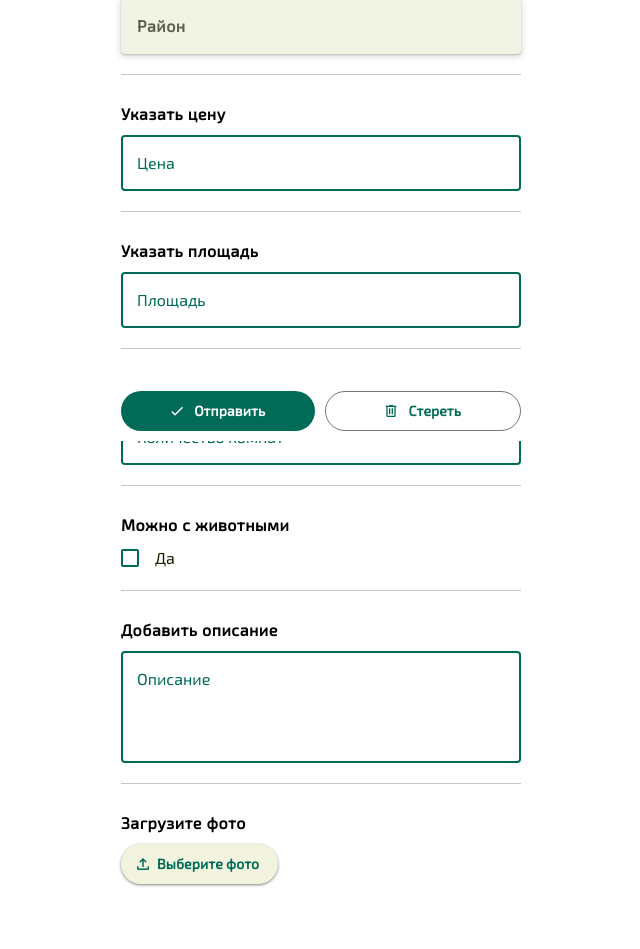
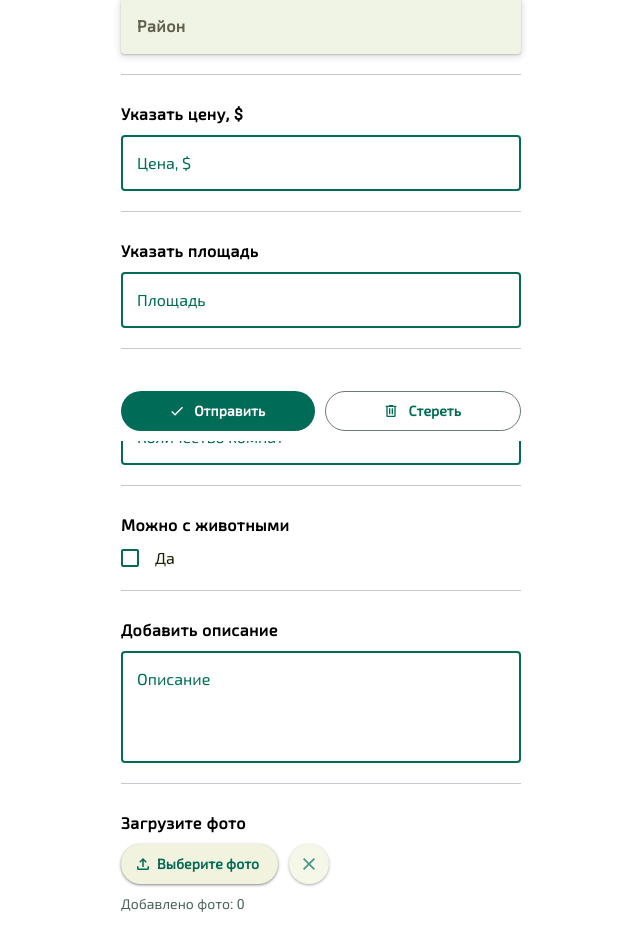
Before and after one commit to TakhirKudusov/tropic-form-TWA, a Next.js app: page / in a window 1280 px wide. Shown: the part 359-1308 px from the top of the page, without its empty margins (319-959 px from the left). Built offline with nearby package versions, Linux system fonts and the light colour scheme; a web font is replaced by a local one.

Commit message:
Uploading data, serving photos, photos quantity, form validation and district disable

```diff
--- a/components/Form/Form.tsx
+++ b/components/Form/Form.tsx
@@ -13,28 +13,49 @@ import Checkbox from "@/components/UI/Checkbox/Checkbox";
 import UploadButton from "@/components/UI/UploadButton/UploadButton";
 import MenuButtons from "@/components/UI/MenuButtons/MenuButtons";
 import TextArea from "@/components/UI/TextArea/TextArea";
-import { FormEvent } from "react";
+import { createRef, RefObject, useEffect, useRef, useState } from "react";
+import { handleSubmitForm } from "@/components/Form/helpers";
+import { MyFormData } from "@/common/types/types";
 
 const Form = () => {
+  const [isMounted, setIsMounted] = useState<boolean>(false);
+
+  const uploadRef = useRef<HTMLInputElement>(null);
+
   const formik = useFormik({
     initialValues,
     validationSchema: FORM_SCHEMA,
     onReset<Values>(
-      values: Values,
+      values: MyFormData,
       formikHelpers: FormikHelpers<Values>
-    ): void {
-      console.log(values);
+    ): void | Promise<any> {
+      if (uploadRef?.current) {
+        uploadRef.current.value = "";
+      }
     },
     onSubmit<Values>(
-      values: Values,
+      values: MyFormData,
       formikHelpers: FormikHelpers<Values>
     ): void | Promise<any> {
-      console.log(values);
+      handleSubmitForm(values);
     },
   });
 
+  useEffect(() => {
+    if (!isMounted) {
+      setIsMounted(true);
+    }
+    if (formik.values.city !== "Тбилиси" && isMounted) {
+      formik.setFieldValue("district", "");
+    }
+  }, [formik.values.city]);
+
   return (
-    <StyledForm onReset={formik.handleReset} onSubmit={formik.handleSubmit}>
+    <StyledForm
+      onReset={formik.handleReset}
+      onSubmit={formik.handleSubmit}
+      encType="multipart/form-data"
+    >
       <Title>Указать город</Title>
       <Select
         name="city"
@@ -42,6 +63,7 @@ const Form = () => {
         dataType="cities"
         value={formik.values.city}
         onChange={formik.handleChange}
+        required={true}
       />
       <Divider />
       <Title>Указать район</Title>
@@ -49,18 +71,21 @@ const Form = () => {
         name="district"
         data={districts}
         dataType="districts"
-        value={formik.values.city !== "Тбилиси" ? "" : formik.values.district}
+        value={formik.values.district}
         onChange={formik.handleChange}
         disabled={formik.values.city !== "Тбилиси"}
       />
       <Divider />
-      <Title>Указать цену</Title>
+      <Title>Указать цену, $</Title>
       <Input
         name="cost"
-        placeholder="Цена"
+        placeholder="Цена, $"
         value={formik.values.cost}
         onChange={formik.handleChange}
       />
+      {formik.errors.cost ? (
+        <ErrorMessage>{formik.errors.cost}</ErrorMessage>
+      ) : null}
       <Divider />
       <Title>Указать площадь</Title>
       <Input
@@ -69,6 +94,9 @@ const Form = () => {
         value={formik.values.square}
         onChange={formik.handleChange}
       />
+      {formik.errors.square ? (
+        <ErrorMessage>{formik.errors.square}</ErrorMessage>
+      ) : null}
       <Divider />
       <Title>Указать кол-во комнат</Title>
       <Input
@@ -77,6 +105,9 @@ const Form = () => {
         value={formik.values.roomsQuantity}
         onChange={formik.handleChange}
       />
+      {formik.errors.roomsQuantity ? (
+        <ErrorMessage>{formik.errors.roomsQuantity}</ErrorMessage>
+      ) : null}
       <Divider />
       <Title>Можно с животными</Title>
       <Checkbox
@@ -92,17 +123,38 @@ const Form = () => {
         value={formik.values.description}
         onChange={formik.handleChange}
       />
+      {formik.errors.description ? (
+        <ErrorMessage>{formik.errors.description}</ErrorMessage>
+      ) : null}
       <Divider />
       <Title>Загрузите фото</Title>
       <UploadButton
+        ref={uploadRef}
         name="photos"
         value={formik.values.photos}
-        onChange={formik.handleChange}
+        changeHandler={formik.setFieldValue}
+        disabled={formik.values.photos.length >= 10}
       />
+      <PhotoCounterText>
+        Добавлено фото: {formik.values.photos.length}
+      </PhotoCounterText>
       <MenuButtons />
     </StyledForm>
   );
 };
+
+const PhotoCounterText = styled.p`
+  font-size: 14px;
+  line-height: 20px;
+  color: #4b635b;
+  font-weight: 500;
+`;
+
+const ErrorMessage = styled.p`
+  font-size: 14px;
+  line-height: 20px;
+  color: #ba1a1a;
+`;
 
 const Title = styled.h3`
   font-weight: 700;
--- a/components/Form/constants.ts
+++ b/components/Form/constants.ts
@@ -1,41 +1,41 @@
 import * as yup from "yup";
-import { City, District } from "@/common/types/types";
+import { City, District, MyFormData } from "@/common/types/types";
 
-const initialValues = {
+const initialValues: MyFormData = {
   city: "",
   cost: "",
   square: "",
   roomsQuantity: "",
   district: "",
-  allowingPets: "false",
+  allowingPets: false,
   description: "",
-  photos: "",
+  photos: [],
 };
 
 const FORM_SCHEMA = yup.object().shape({
-  city: yup.string().required("Это обязательное поле!"),
-  district: yup.string().required("Это обязательное поле!"),
+  city: yup.string().required(""),
+  district: yup.string(),
   cost: yup
     .string()
-    .required("Это обязательное поле!")
+    .required("")
     .matches(/^\d+$/, "Пожалуйста, введите число!")
     .max(10, "Введите до 10 цифр!"),
   square: yup
     .string()
-    .required("Это обязательное поле!")
+    .required("")
     .matches(/^\d+$/, "Пожалуйста, введите число!")
     .max(10, "Введите до 10 цифр!"),
   roomsQuantity: yup
     .string()
-    .required("Это обязательное поле!")
+    .required("")
     .matches(/^\d+$/, "Пожалуйста, введите число!")
     .max(10, "Введите до 10 цифр!"),
-  allowingPets: yup.string().required("Это обязательное поле!"),
+  allowingPets: yup.boolean().required(""),
   description: yup
     .string()
-    .required("Это обязательное поле!")
-    .max(500, "Введите до 500 символов!"),
-  photos: yup.mixed(),
+    .required("")
+    .max(1_500, "Введите до 1 500 символов!"),
+  photos: yup.array(),
 });
 
 const cities: City[] = ["Тбилиси", "Батуми", "Кутаиси"];
--- /dev/null
+++ b/components/Form/helpers.ts
@@ -0,0 +1,15 @@
+import { MyFormData, WindowTg } from "@/common/types/types";
+
+const handleSubmitForm = (data: MyFormData) => {
+  if (typeof (window as WindowTg)?.Telegram !== "undefined") {
+    try {
+      const { photos, ...newData } = data;
+      console.log(newData);
+      (window as WindowTg)?.Telegram.WebApp.sendData(JSON.stringify(newData));
+    } catch (error) {
+      console.error(error);
+    }
+  }
+};
+
+export { handleSubmitForm };
--- a/components/UI/Button/Button.tsx
+++ b/components/UI/Button/Button.tsx
@@ -1,25 +1,41 @@
 import { FC, memo, ReactNode } from "react";
 import styled, { css } from "styled-components";
 
-type ButtonType = "primary" | "outlined";
+type ButtonType = "primary" | "outlined" | "secondary";
 
 type Props = {
   btnType: ButtonType;
   children: ReactNode;
   type: "button" | "submit" | "reset";
+  disabled?: boolean;
+  isRadio?: boolean;
+  onClickHandler?: () => void;
 };
 
-const Button: FC<Props> = ({ btnType, children, type }) => {
+const Button: FC<Props> = ({
+  btnType,
+  children,
+  type,
+  disabled = false,
+  isRadio = false,
+  onClickHandler = () => undefined,
+}) => {
   return (
-    <StyledBtn type={type} btnType={btnType}>
+    <StyledBtn
+      type={type}
+      btnType={btnType}
+      disabled={disabled}
+      isRadio={isRadio}
+      onClick={onClickHandler}
+    >
       {children}
     </StyledBtn>
   );
 };
 
-const StyledBtn = styled.button<{ btnType: ButtonType }>`
+const StyledBtn = styled.button<{ btnType: ButtonType; isRadio: boolean }>`
   height: 40px;
-  width: 100%;
+  width: ${({ isRadio }) => (isRadio ? "40px" : "100%")};
   border-radius: 100px;
   column-gap: 11px;
   cursor: pointer;
@@ -45,8 +61,24 @@ const StyledBtn = styled.button<{ btnType: ButtonType }>`
           background: #ffffff;
           color: #006b56;
         `;
+      case "secondary":
+        return css`
+          border: none;
+          background: linear-gradient(
+              0deg,
+              rgba(0, 107, 86, 0.05),
+              rgba(0, 107, 86, 0.05)
+            ),
+            #fffbe6;
+          box-shadow: 0 1px 2px rgba(0, 0, 0, 0.3),
+            0 1px 3px 1px rgba(0, 0, 0, 0.15);
+        `;
     }
   }}
+  &:disabled {
+    cursor: default;
+    opacity: 0.7;
+  }
 `;
 
 export default memo(Button);
--- a/components/UI/Checkbox/Checkbox.tsx
+++ b/components/UI/Checkbox/Checkbox.tsx
@@ -4,7 +4,7 @@ import { ChangeEvent, FC, memo } from "react";
 
 type Props = {
   name: FormName;
-  value: string;
+  value: boolean;
   onChange: (e: ChangeEvent<any>) => void;
 };
 const Checkbox: FC<Props> = ({ name, value, onChange }) => {
@@ -13,7 +13,7 @@ const Checkbox: FC<Props> = ({ name, value, onChange }) => {
       <StyledRadioBtn
         type="checkbox"
         name={name}
-        value={value}
+        checked={value}
         onChange={onChange}
       />
       <Text>Да</Text>
@@ -51,7 +51,7 @@ const StyledRadioBtn = styled.input`
     width: 12px;
     height: 12px;
     transform: scale(0);
-    box-shadow: inset 8px 8px #006b56;
+    box-shadow: inset 12px 12px #006b56;
   }
   &:checked::before {
     transform: scale(1);
--- a/components/UI/Select/Select.tsx
+++ b/components/UI/Select/Select.tsx
@@ -9,6 +9,7 @@ type Props = {
   value: string;
   onChange: (e: ChangeEvent<any>) => void;
   disabled?: boolean;
+  required?: boolean;
 };
 const Select: FC<Props> = ({
   data,
@@ -17,13 +18,14 @@ const Select: FC<Props> = ({
   value,
   onChange,
   disabled = false,
+  required = false,
 }) => {
   return (
     <StyledSelect
       name={name}
       value={value}
       onChange={onChange}
-      required
+      required={required}
       disabled={disabled}
     >
       <option value="" disabled selected>
@@ -74,6 +76,7 @@ const StyledSelect = styled.select`
   cursor: pointer;
   &:disabled {
     cursor: default;
+    opacity: 0.7;
   }
 `;
 
--- a/components/UI/UploadButton/UploadButton.tsx
+++ b/components/UI/UploadButton/UploadButton.tsx
@@ -1,30 +1,85 @@
-import styled from "styled-components";
+import styled, { css } from "styled-components";
 import UploadSVG from "@/public/assets/svg/UploadSVG";
-import { FormName } from "@/common/types/types";
-import { ChangeEvent, FC, memo } from "react";
+import { FormName, MyFormData } from "@/common/types/types";
+import {
+  ChangeEvent,
+  FC,
+  ForwardedRef,
+  forwardRef,
+  memo,
+  RefObject,
+  useCallback,
+} from "react";
+import { FormikErrors } from "formik";
+import Button from "@/components/UI/Button/Button";
+import CloseSVG from "@/public/assets/svg/CloseSVG";
 
 type Props = {
   name: FormName;
   value: any;
-  onChange: (e: ChangeEvent<any>) => void;
+  disabled?: boolean;
+  changeHandler: (
+    field: string,
+    value: any,
+    shouldValidate?: boolean | undefined
+  ) => Promise<FormikErrors<MyFormData>> | Promise<void>;
 };
-const UploadButton: FC<Props> = ({ name, value, onChange }) => {
+const UploadButton = forwardRef(
+  (
+    { name, value, changeHandler, disabled = false }: Props,
+    ref: ForwardedRef<HTMLInputElement>
+  ) => {
+    const handleChangeUpload = (e: ChangeEvent<HTMLInputElement>) => {
+      if (value.length < 10 && e?.currentTarget?.files?.[0]) {
+        const newValue = [...value, e?.currentTarget?.files?.[0]];
+        changeHandler("photos", newValue);
+      }
+    };
+
+    const handleClearImages = useCallback(() => {
+      changeHandler("photos", []);
+      if ((ref as RefObject<HTMLInputElement>)?.current) {
+        (ref as RefObject<HTMLInputElement>).current!.value = "";
+      }
+    }, []);
+
     return (
       <Wrapper>
         <input
+          ref={ref}
           type="file"
+          accept="image/*,image/jpeg"
           id="upload_btn"
           hidden
           name={name}
-        value={value}
-        onChange={onChange}
+          value={value.image}
+          onChange={handleChangeUpload}
+          disabled={disabled}
         />
-      <Label htmlFor="upload_btn">
+        <Label htmlFor="upload_btn" disabled={disabled}>
           <UploadIcon /> Выберите фото
         </Label>
+        <Button
+          type="button"
+          btnType="secondary"
+          disabled={value.length === 0}
+          isRadio={true}
+          onClickHandler={handleClearImages}
+        >
+          <CloseIcon />
+        </Button>
       </Wrapper>
     );
-};
+  }
+);
+
+const CloseIcon = styled(CloseSVG)`
+  height: 12px;
+  width: 12px;
+  & path {
+    fill: #006b56;
+  }
+`;
 
 const UploadIcon = styled(UploadSVG)`
   height: 12px;
@@ -34,7 +89,7 @@ const UploadIcon = styled(UploadSVG)`
   }
 `;
 
-const Label = styled.label`
+const Label = styled.label<{ disabled: boolean }>`
   display: flex;
   justify-content: center;
   align-items: center;
@@ -57,15 +112,20 @@ const Label = styled.label`
     ),
     #fffbe6;
   box-shadow: 0 1px 2px rgba(0, 0, 0, 0.3), 0 1px 3px 1px rgba(0, 0, 0, 0.15);
-  transition: 0.1s linear;
+  ${({ disabled }) =>
+    disabled &&
+    css`
+      cursor: default;
+      opacity: 0.7;
       &:hover {
         background: linear-gradient(
             0deg,
-        rgba(0, 107, 86, 0.08),
-        rgba(0, 107, 86, 0.08)
+            rgba(0, 107, 86, 0.05),
+            rgba(0, 107, 86, 0.05)
           ),
           #fffbe6;
       }
+    `}
 `;
 
 const Wrapper = styled.div`
--- a/pages/index.tsx
+++ b/pages/index.tsx
@@ -20,8 +20,8 @@ const Home = () => {
           <Header>
             <HeaderText>Tropic Bot</HeaderText>
             <DescriptionText>
-              Fill out the form as&nbsp;you wish and click submit. We&nbsp;will
-              definitely contact you!
+              Заполните форму актуальными данными и&nbsp;мы&nbsp;обязательно
+              свяжемся с&nbsp;Вами!
             </DescriptionText>
           </Header>
           <Form />
--- /dev/null
+++ b/public/assets/svg/CloseSVG.tsx
@@ -0,0 +1,25 @@
+import { FC } from "react";
+
+type Props = {
+  className?: string;
+};
+
+const CloseSVG: FC<Props> = ({ className }) => {
+  return (
+    <svg
+      width="14"
+      height="14"
+      viewBox="0 0 14 14"
+      fill="none"
+      xmlns="http://www.w3.org/2000/svg"
+      className={className}
+    >
+      <path
+        d="M14 1.41L12.59 0L7 5.59L1.41 0L0 1.41L5.59 7L0 12.59L1.41 14L7 8.41L12.59 14L14 12.59L8.41 7L14 1.41Z"
+        fill="#1C1B1F"
+      />
+    </svg>
+  );
+};
+
+export default CloseSVG;
--- a/tsconfig.json
+++ b/tsconfig.json
@@ -17,7 +17,7 @@
     "baseUrl": ".",
     "paths": {
       "@/*": ["./*"]
-    }
+    },
   },
   "include": ["next-env.d.ts", "**/*.ts", "**/*.tsx"],
   "exclude": ["node_modules"]
```
Also changed, not shown: common/types/types.ts (+7 -1 lines), components/UI/MenuButtons/MenuButtons.tsx (+7 -3 lines), 1 other file (tests, documents, lock files or other folders). Lines whose indentation alone changed are shown as unchanged.
